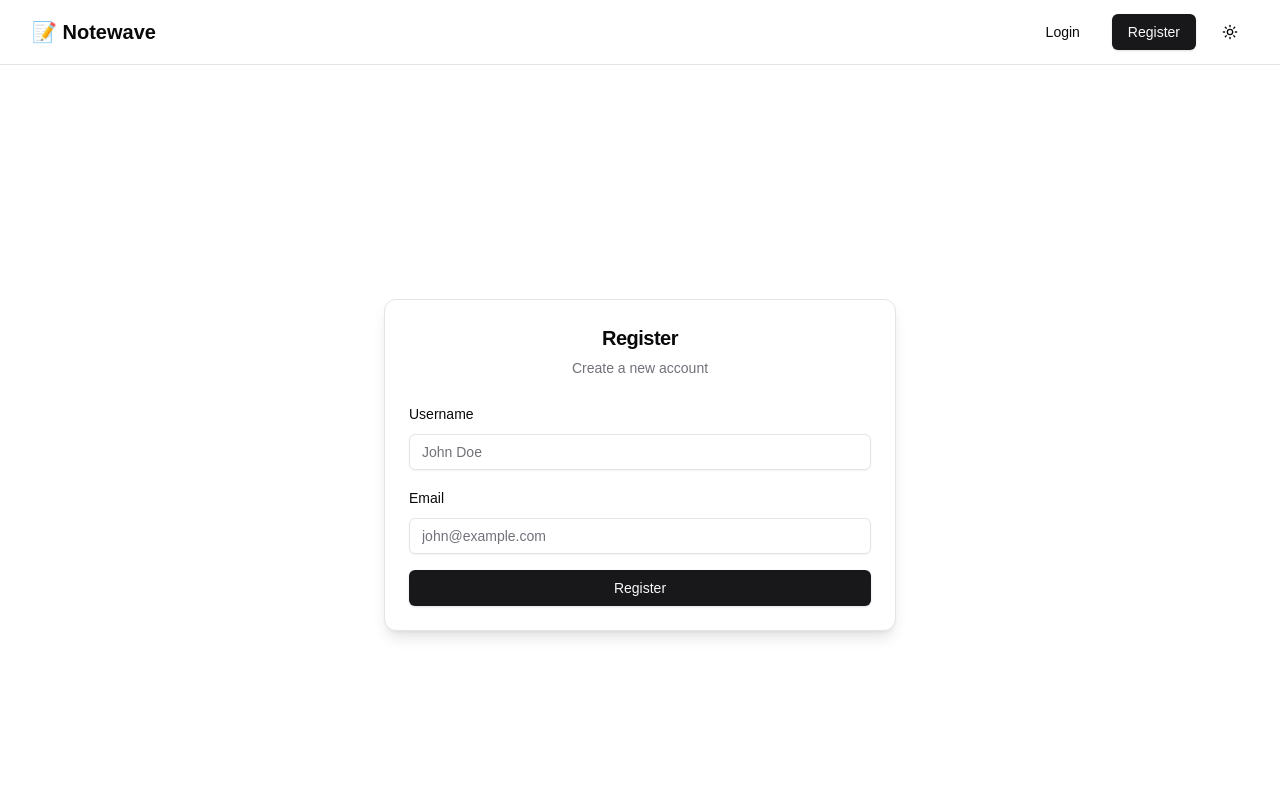
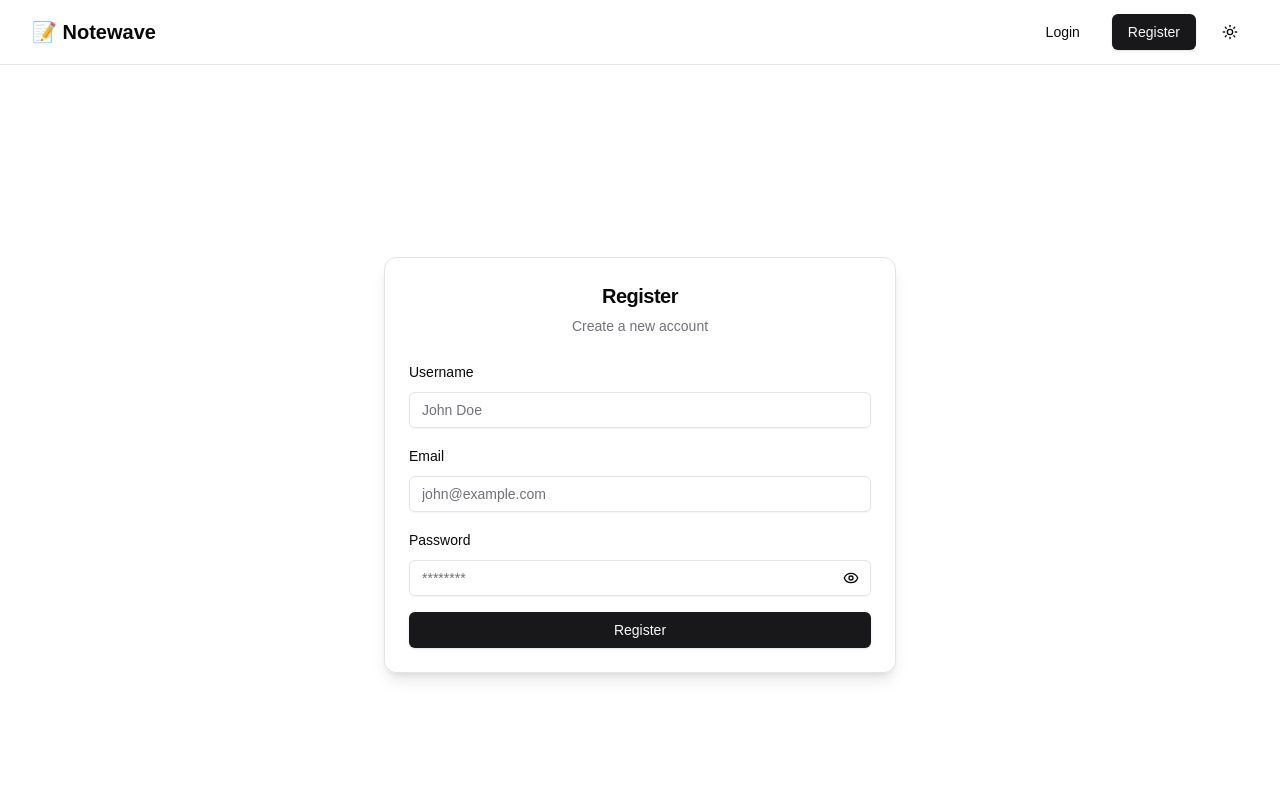
Before and after one commit to Babban33/notewave, a Next.js app: page /register in a window 1280 px wide. Shown: the top 800 px of the page. Built offline with nearby package versions, Linux system fonts and the light colour scheme.

Commit message:
added password field

```diff
--- a/app/(auth-pages)/register/page.tsx
+++ b/app/(auth-pages)/register/page.tsx
@@ -6,6 +6,8 @@ import {zodResolver} from "@hookform/resolvers/zod";
 import { Form, FormControl, FormField, FormItem, FormLabel, FormMessage } from "@/components/ui/form";
 import { Input } from "@/components/ui/input";
 import { Button } from "@/components/ui/button";
+import { useState } from "react";
+import { EyeOff, Eye } from "lucide-react";
 
 const formSchema = z.object({
     username: z
@@ -41,6 +43,8 @@ const formSchema = z.object({
 });
 
 export default function RegisterPage(){
+    const [showPassword, setShowPassword] = useState(false)
+
     const form = useForm<z.infer<typeof formSchema>>({
         resolver: zodResolver(formSchema),
         defaultValues: {
@@ -90,6 +94,38 @@ export default function RegisterPage(){
                                     </FormItem>
                                 )}
                             />
+                            <FormField
+                                control={form.control}
+                                name="password"
+                                render={({ field }) => (
+                                    <FormItem>
+                                        <FormLabel>Password</FormLabel>
+                                        <FormControl>
+                                            <div className="relative">
+                                                <Input
+                                                    type={showPassword ? "text" : "password"}
+                                                    placeholder="********"
+                                                    {...field}
+                                                />
+                                                <Button
+                                                    type="button"
+                                                    variant="ghost"
+                                                    size="sm"
+                                                    className="absolute right-0 top-0 h-full px-3 py-2 hover:bg-transparent"
+                                                    onClick={() => setShowPassword(!showPassword)}
+                                                >
+                                                    {showPassword ? (
+                                                        <EyeOff className="h-4 w-4" />
+                                                    ) : (
+                                                        <Eye className="h-4 w-4" />
+                                                    )}
+                                                </Button>
+                                            </div>
+                                        </FormControl>
+                                        <FormMessage />
+                                    </FormItem>
+                                )}
+                            />
                             <Button type="submit" className="w-full">Register</Button>
                         </form>
                     </Form>
```
